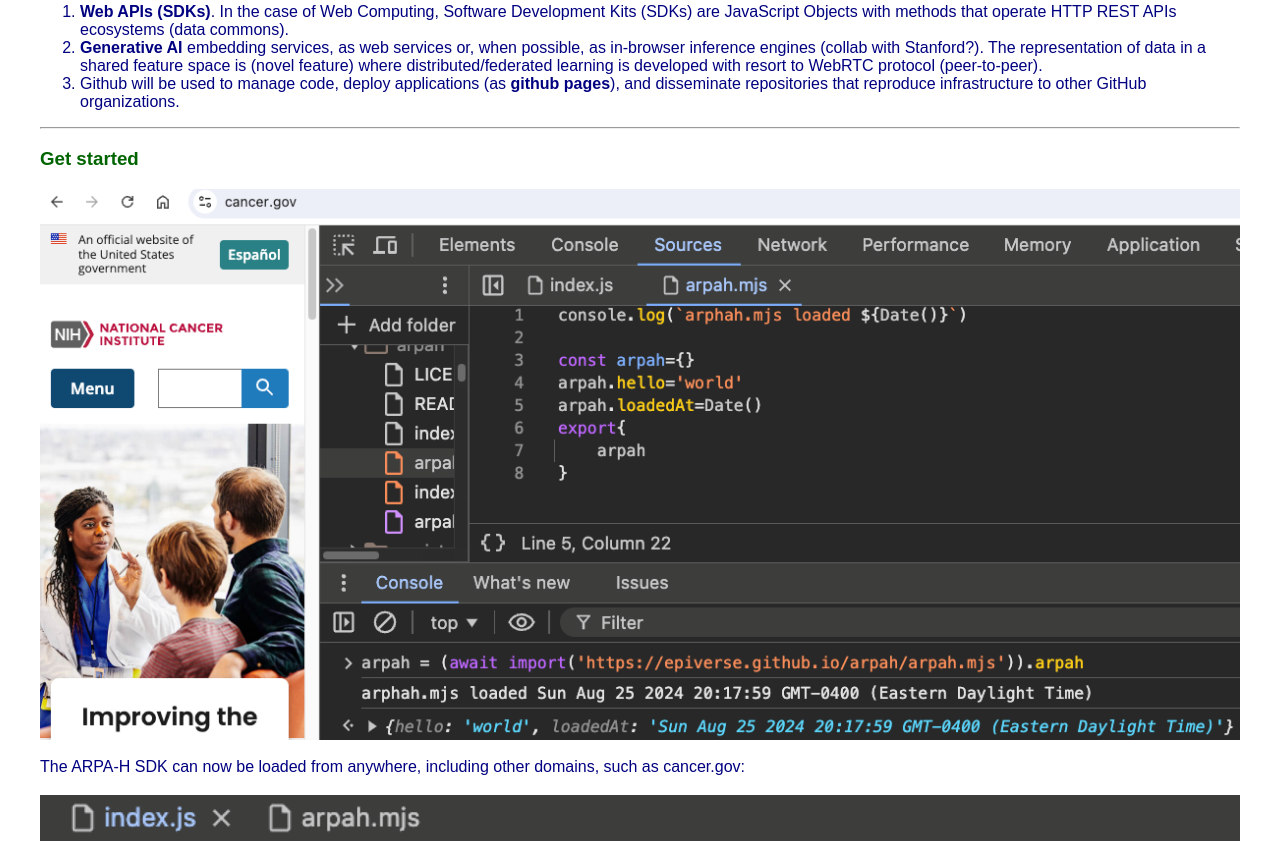
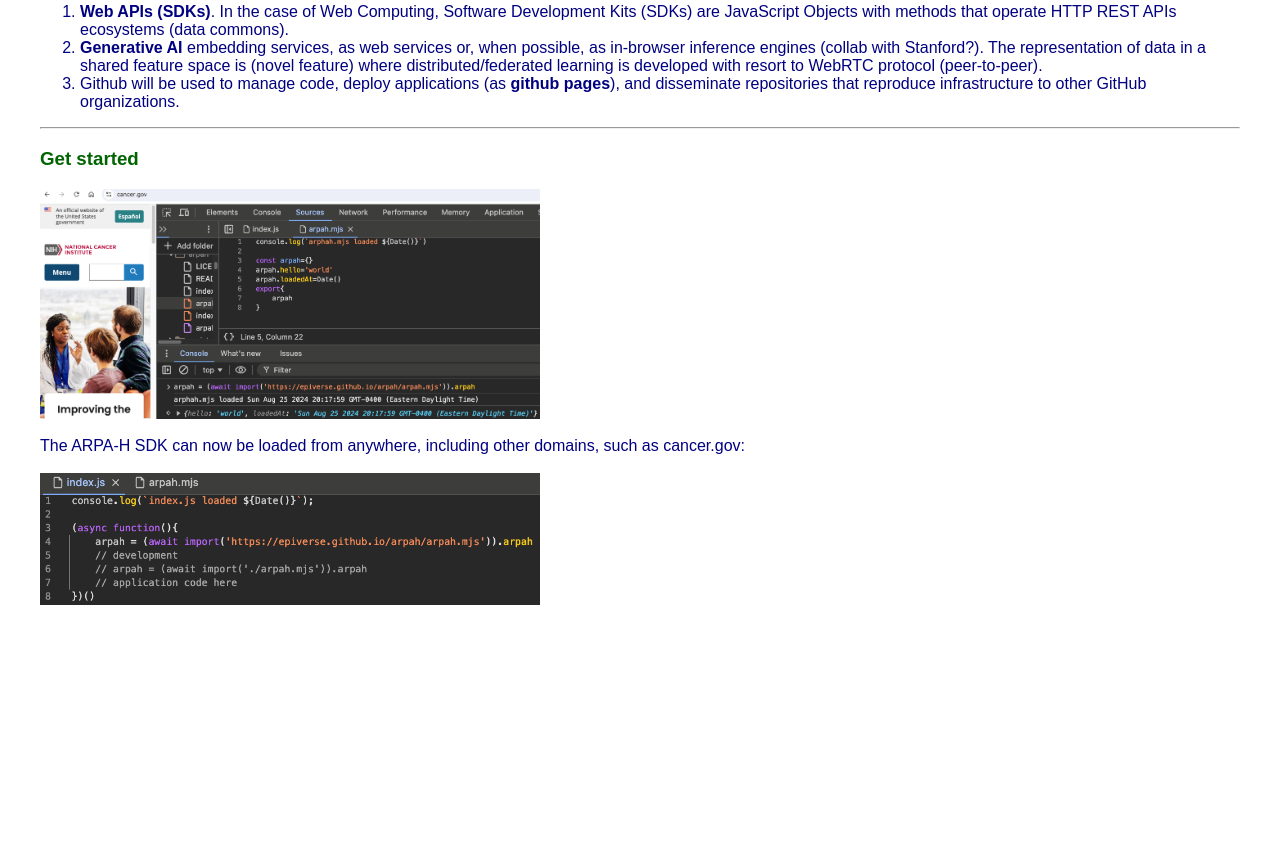
Before and after one commit to epiverse/arpah, a plain HTML site: page index.html in a window 1280 px wide. Shown: the part 407-1248 px from the top of the page. After the commit the page ends 1052 px from the top, so only its background shows below. Drawn offline with Linux system fonts and the light colour scheme.

Commit message:
leaving actions behind

```diff
--- a/index.html
+++ b/index.html
@@ -31,6 +31,6 @@ The orchestration of workflows using those components makes extensive use of Git
 </ol>
 <hr>
 <h3>Get started</h3>
-<img src="./picts/cancer_gov.png"width=100%>
+<img src="./picts/cancer_gov.png"width=500em>
 <p>The ARPA-H SDK can now be loaded from anywhere, including other domains, such as cancer.gov:</p>
-<img src="./picts/application.png"width=100%>
+<img src="./picts/application.png"width=500em>
```
